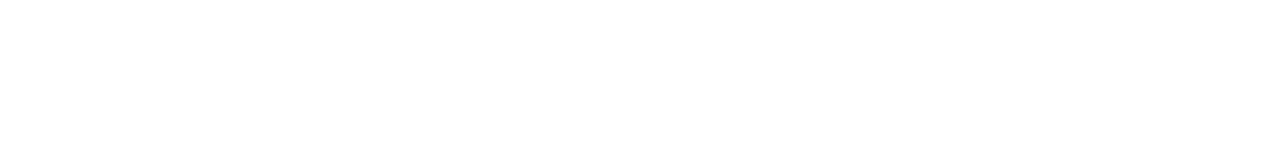
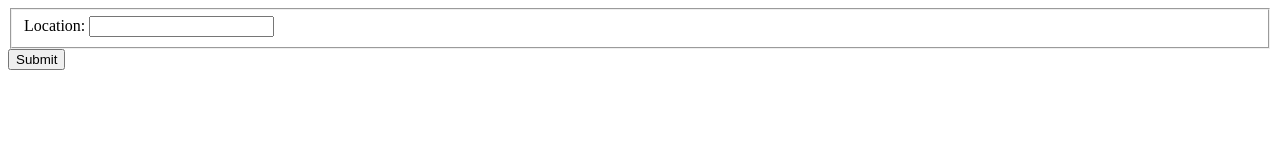
Before and after one commit to Figby222/weather-app, a plain HTML site: page src/template.html in a window 1280 px wide. Drawn offline with Linux system fonts and the light colour scheme.

Commit message:
Add form for users to enter a location

```diff
--- a/src/template.html
+++ b/src/template.html
@@ -6,6 +6,12 @@
     <title>Weather App</title>
 </head>
 <body>
-
+    <form>
+        <fieldset>
+            <label for="location">Location: </label>
+            <input type="text" id="location" name="location">
+        </fieldset>
+        <button type="submit">Submit</button>
+    </form>
 </body>
 </html>
```
